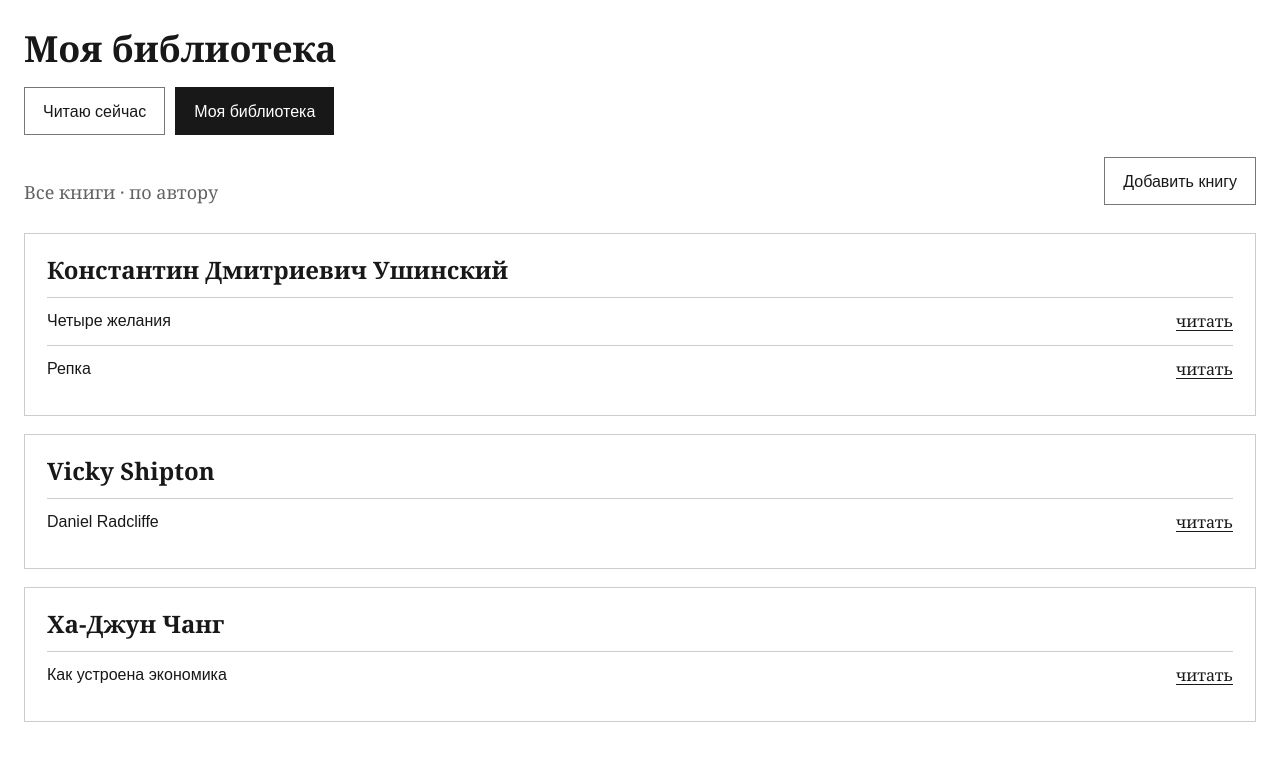
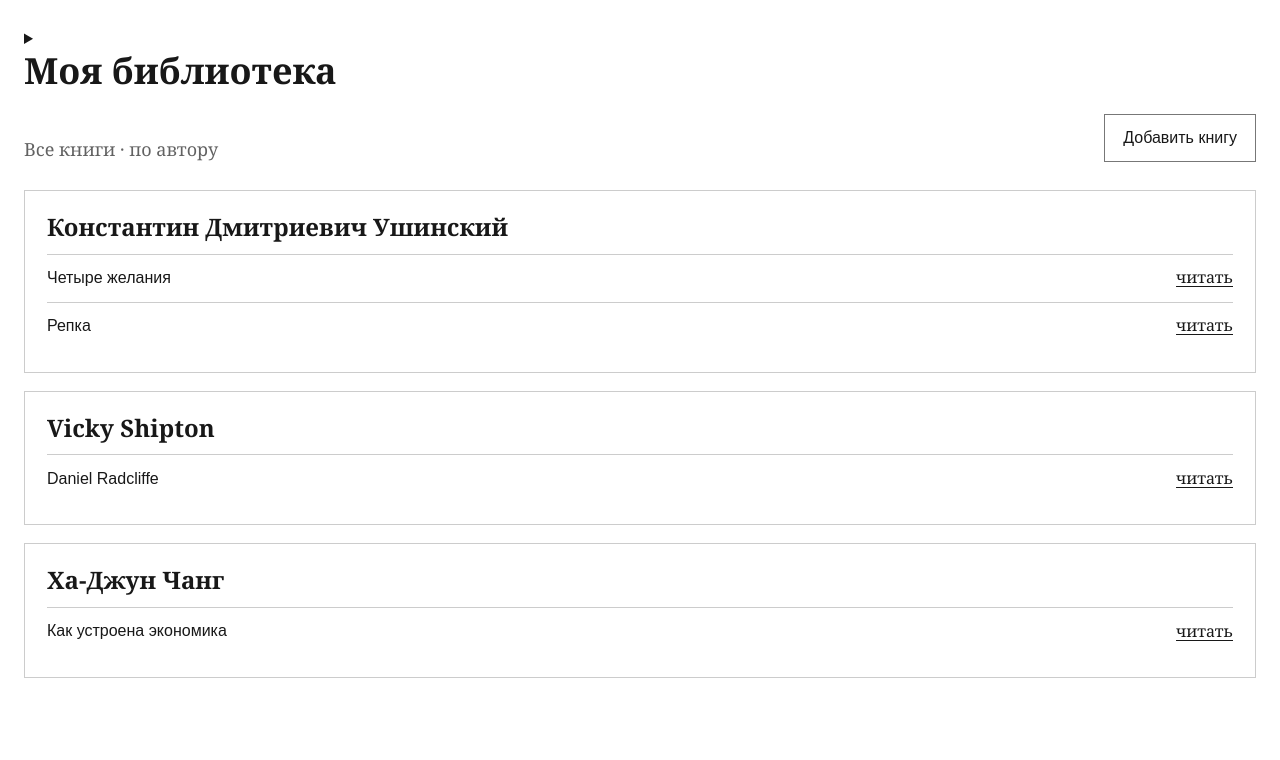
Before and after one commit to kubasovp/kubasovp.github.io, a plain HTML site: page reader/books.html in a window 1280 px wide. Drawn offline with Linux system fonts and the light colour scheme.

Commit message:
Use details title switcher on library page

```diff
--- a/reader/books.html
+++ b/reader/books.html
@@ -4,16 +4,18 @@
     <meta charset="utf-8" />
     <meta name="viewport" content="width=device-width, initial-scale=1" />
     <title>Моя библиотека — Reader</title>
-    <link rel="stylesheet" href="styles.css?v=4" />
+    <link rel="stylesheet" href="styles.css?v=5" />
   </head>
   <body>
     <main class="library" aria-labelledby="library-title">
-      <h1 class="library__title" id="library-title">Моя библиотека</h1>
-
-      <nav class="library__nav" aria-label="Разделы библиотеки">
-        <a class="button button_outline" href="reading.html">Читаю сейчас</a>
-        <a class="button button_primary" href="books.html" aria-current="page">Моя библиотека</a>
-      </nav>
+      <details class="library-switcher">
+        <summary class="library-switcher__summary">
+          <h1 class="library__title" id="library-title">Моя библиотека</h1>
+        </summary>
+        <nav class="library-switcher__menu" aria-label="Разделы библиотеки">
+          <a class="library-switcher__item" href="reading.html">Читаю сейчас</a>
+        </nav>
+      </details>
 
       <div class="library__toolbar">
         <p class="library__subtitle">Все книги · по автору</p>
```
